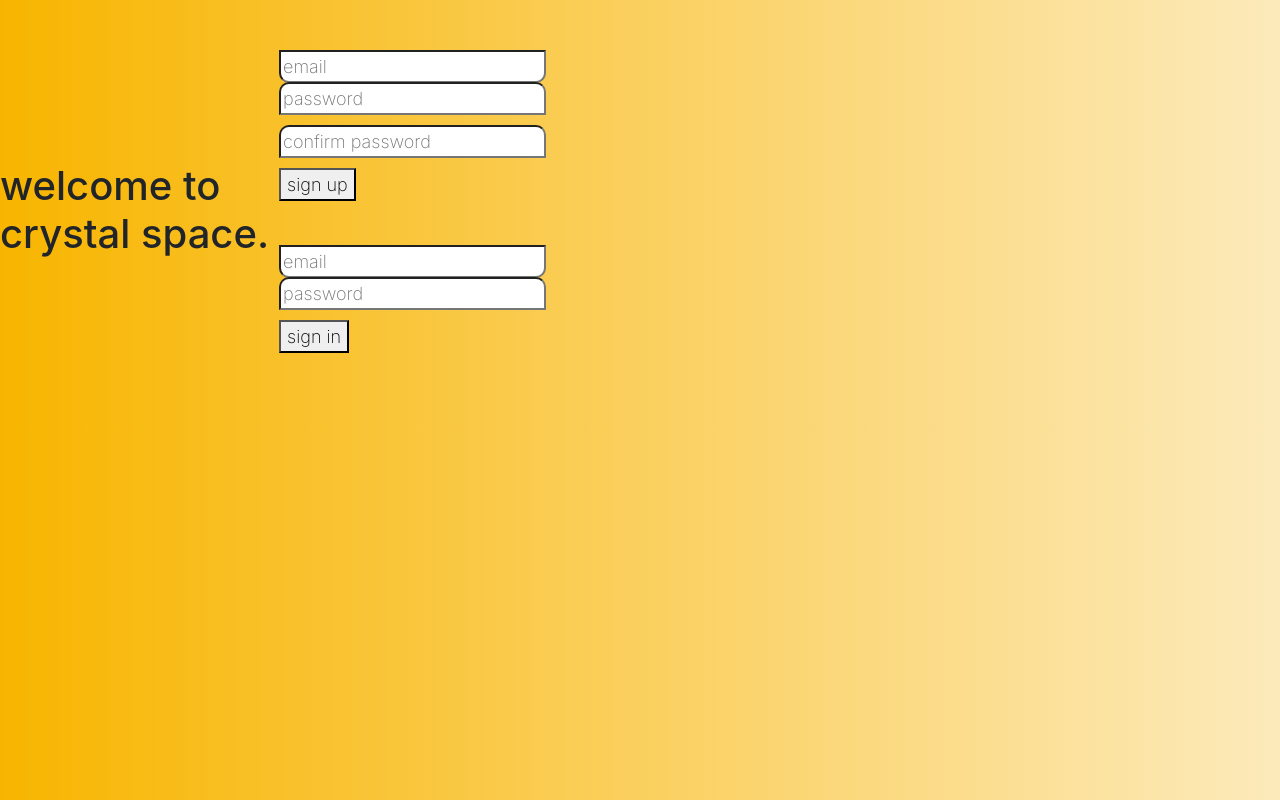
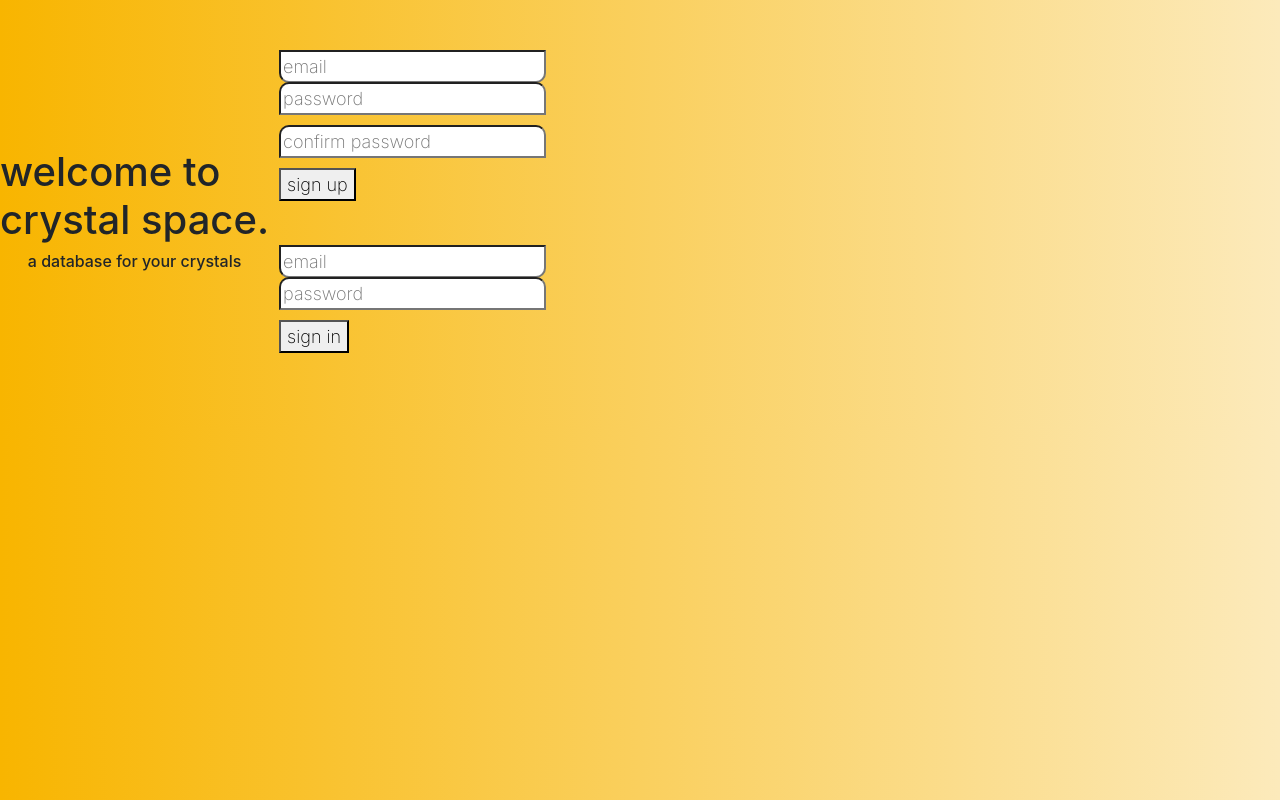
Before and after one commit to cesarinag/crystals-client, a website built with webpack: page index.html in a window 1280 px wide. Built offline with nearby package versions, Linux system fonts and the light colour scheme.

Commit message:
Some small detail styling
Added h5 and h1 within a div for better styling

```diff
--- a/assets/styles/index.scss
+++ b/assets/styles/index.scss
@@ -21,9 +21,10 @@ body {
 .h1 {
   font-size: 30px;
 }
-.h2 {
-  position: relative;
-  box-sizing: border-box;
+
+.welcome {
+  display: flex;
+  flex-direction: column;
 }
 
 .unauthenticated-forms {
@@ -43,7 +44,7 @@ body {
   padding: 10px;
   font-size: 18px;
   font-family: 'Cormorant', serif;
-  // font-weight: 100;
+  font-weight: 100;
 }
 
 .unauthenticated-forms input[type="email"] {
--- a/index.html
+++ b/index.html
@@ -12,8 +12,10 @@
       <script src="public/application.js" type="text/javascript" charset="utf-8" defer></script>
     </head>
     <body>
+      <div class="welcome">
       <h1>welcome to <br> crystal space.</h1>
-      <!-- <h2> a database for your crystals</h2> -->
+    <h6><center> a database for your crystals</center></h6>
+  </div>
 
 <p id="message"></p>
 
@@ -42,16 +44,6 @@
 <input type="password" name="passwords[new]" placeholder="new password" />
 <button type="submit">my word is my bond</button>
 </form><br>
-<!-- user sign out -->
-<button id="sign-out" class="authenticated-forms" >let me out</button><br><br>
-<!-- index crystals  -->
-<button id="index-crystals" class="authenticated-forms" type="button">summon all crystals </button><br>
-<!-- find one plant  -->
-<form id="show-crystal" class="authenticated-tings">
-  <input type="text" name="crystal[_id]" placeholder="let me get ur number" />
-  <br>
-  <button type="submit" class="authenticated-forms">find me one</button>
-</form><br>
 <!-- crytal create  -->
 <form id="create-crystal" class="authenticated-forms">
   <input type="text" name="crystal[name]" placeholder="name" />
@@ -61,6 +53,14 @@
   <input type="text" name="crystal[ritualUse]" placeholder="suggested use" />
   <br>
   <button type="submit"> create me one </button>
+</form><br>
+<!-- index crystals  -->
+<button id="index-crystals" class="authenticated-forms" type="button">summon all crystals </button><br>
+<!-- find one plant  -->
+<form id="show-crystal" class="authenticated-tings">
+  <input type="text" name="crystal[_id]" placeholder="let me get ur number" />
+  <br>
+  <button type="submit" class="authenticated-forms">find me one</button>
 </form><br>
 <!-- update crystal  -->
 <form id="update-crystal" class="authenticated-forms">
@@ -80,6 +80,8 @@
   <br>
   <button type="submit"> delete me one </button>
 </form><br>
+<!-- user sign out -->
+<button id="sign-out" class="authenticated-forms" >let me out</button><br><br>
 <!-- display crystals div  -->
 <div id="crystals-display"></div>
 </div>
```
